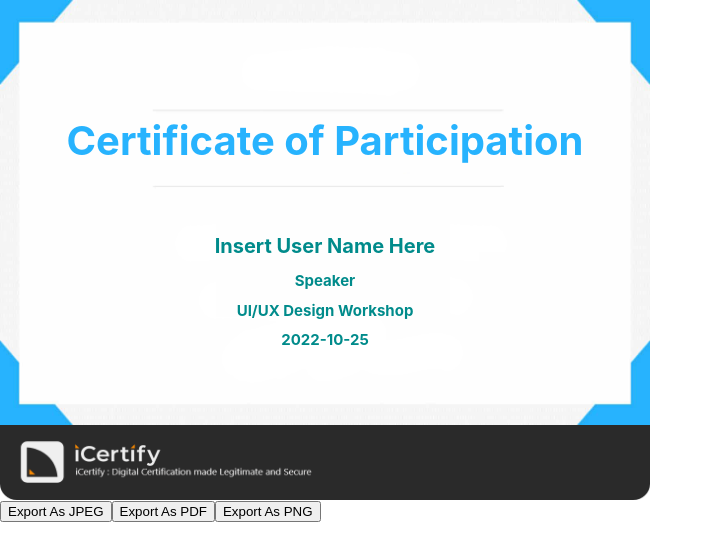
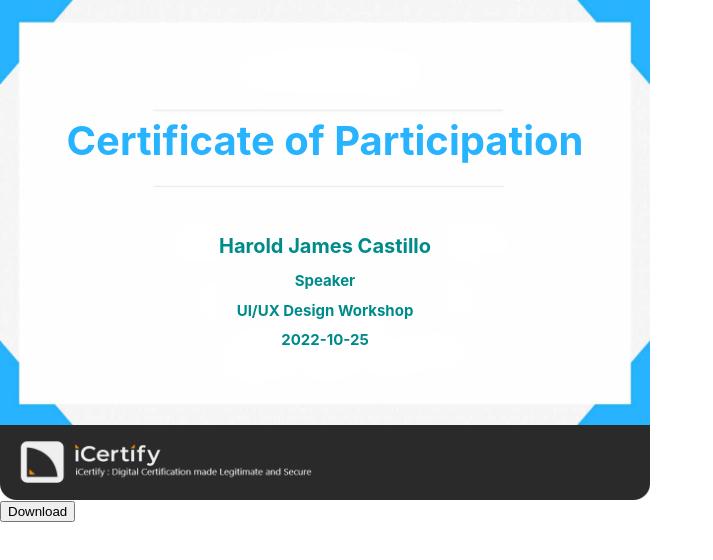
Before and after one commit to Chrystarin/iCertify, a React (Create React App) app in the folder client/: page / in a window 1280 px wide. Shown: the top 560 px of the page, without its empty margins (0-713 px from the left). Built offline with nearby package versions, Linux system fonts and the light colour scheme.

Commit message:
Certificate Download Function

```diff
--- a/client/src/Pages/CertificateGenerator/index.js
+++ b/client/src/Pages/CertificateGenerator/index.js
@@ -5,40 +5,16 @@ import './../../Assets/Styles/certificateStyle.css'
 import { exportComponentAsJPEG, exportComponentAsPDF, exportComponentAsPNG } from 'react-component-export-image';
 import React from 'react';
 
+// import React, { useEffect, useState } from "react";
 
 import downloadjs from 'downloadjs';
 import html2canvas from 'html2canvas';
+import exportAsImage from '../../Services/Actions/exportAsImage';
+import { useRef } from "react"
 
-class CertificateGenerator extends React.Component {
-
-    constructor(props){
-        super(props);
-        this.state={
-            user_name: "Insert User Name Here"
-        }
-    }
-
-    // generateCertificate=(evt)=>{
-    //     const val = evt.target.value
-    //     alert("Test")
-    //     this.setState({
-    //         user_name: "Harold James Castillo",
-
-    //     });
-    // }
-
-    // downloadCertificate = useCallback(async () => {
-    //     const certificateCanvas =
-    //       document.querySelector<HTMLElement>('.certificate');
-    //     if (!certificateCanvas) return;
-
-    //     const canvas = await html2canvas(certificateCanvas);
-    //     const dataURL = canvas.toDataURL('image/png');
-    //     downloadjs(dataURL, 'Certificate.png', 'image/png');
-    // }, []);
-
-    render(){
-        return (
+function CertificateGenerator(){
+    const exportRef = useRef();
+    return(
         <div className="CertificateGenerator">
             {/* <h1>Certificate Info</h1>
             <ul>
@@ -51,11 +27,11 @@ class CertificateGenerator extends React.Component {
                 <a id="download" href="#" onClick={this.downloadCertificate}><button id="btn_download" >Download</button></a>
             </ul> */}
 
-                <div className="certificate" id="certificateContent">
+            <div className="certificate" id="certificateContent" ref={exportRef}>
                 <div className="main_body">
                     <img src={certificateBodyTemplate} alt="certificate body"/>
                     <h1 className="certificate_title">Certificate of Participation</h1>
-                        <h1 className="user_name" id="user_name">{this.state.user_name}</h1>
+                    <h1 className="user_name" id="user_name">Harold James Castillo</h1>
                     <h1 className="user_role" id="user_role">Speaker</h1>
                     <h1 className="event_title" id="event_title">UI/UX Design Workshop</h1>
                     <h1 className="event_date" id="event_date">2022-10-25</h1>
@@ -64,33 +40,99 @@ class CertificateGenerator extends React.Component {
                     <img src={certificateFooterTemplate} alt="certificate footer"/>
                     <div id="qrcode" className="qrcode"></div>
                 </div>
+
+                <button onClick={() => exportAsImage(exportRef.current, "Certificate")}>
+                    Download
+                </button>
             </div>
         </div>
     );
 }
 
-}
+export default CertificateGenerator;
 
-export default class CertificateGeneratorPrint extends React.Component {
-    constructor(props) {
-      super(props);
-      this.componentRef = React.createRef();
-    }
+// class CertificateGenerator extends React.Component {
 
-    render() {
-      return (
-        <React.Fragment>
-          <CertificateGenerator ref={this.componentRef} />
-          <button onClick={() => exportComponentAsJPEG(this.componentRef)}>
-            Export As JPEG
-          </button>
-          <button onClick={() => exportComponentAsPDF(this.componentRef)}>
-            Export As PDF
-          </button>
-          <button onClick={() => exportComponentAsPNG(this.componentRef)}>
-            Export As PNG
-          </button>
-        </React.Fragment>
-      );
-    }
-}
+//     constructor(props){
+//         super(props);
+//         this.state={
+//             user_name: "Insert User Name Here"
+//         }
+//     }
+
+//     // generateCertificate=(evt)=>{
+//     //     const val = evt.target.value
+//     //     alert("Test")
+//     //     this.setState({
+//     //         user_name: "Harold James Castillo",
+
+//     //     });
+//     // }
+
+//     // downloadCertificate = useCallback(async () => {
+//     //     const certificateCanvas =
+//     //       document.querySelector<HTMLElement>('.certificate');
+//     //     if (!certificateCanvas) return;
+
+//     //     const canvas = await html2canvas(certificateCanvas);
+//     //     const dataURL = canvas.toDataURL('image/png');
+//     //     downloadjs(dataURL, 'Certificate.png', 'image/png');
+//     // }, []);
+
+//     render(){
+//         return (
+//             <div className="CertificateGenerator">
+//                 {/* <h1>Certificate Info</h1>
+//                 <ul>
+//                     <li>Name: <input type="text" id="user_name_input" value={this.state.user_name_input}/></li>
+//                     <li>Role: <input type="text" id="user_role_input"/></li>
+//                     <li>Event: <input type="text" id="event_title_input"/></li>
+//                     <li>Date:  <input type="date" id="event_date_input"/></li>
+//                     <li>QR Content: <input type="text" id="qrcode_input"/></li>
+//                     <button id="btn_generate" onClick={this.generateCertificate}>Generate</button>
+//                     <a id="download" href="#" onClick={this.downloadCertificate}><button id="btn_download" >Download</button></a>
+//                 </ul> */}
+
+//                 <div className="certificate" id="certificateContent">
+//                     <div className="main_body">
+//                         <img src={certificateBodyTemplate} alt="certificate body"/>
+//                         <h1 className="certificate_title">Certificate of Participation</h1>
+//                         <h1 className="user_name" id="user_name">{this.state.user_name}</h1>
+//                         <h1 className="user_role" id="user_role">Speaker</h1>
+//                         <h1 className="event_title" id="event_title">UI/UX Design Workshop</h1>
+//                         <h1 className="event_date" id="event_date">2022-10-25</h1>
+//                     </div>
+//                     <div className="footer">
+//                         <img src={certificateFooterTemplate} alt="certificate footer"/>
+//                         <div id="qrcode" className="qrcode"></div>
+//                     </div>
+//                 </div>
+//             </div>
+//         );
+//     }
+
+// }
+
+// export default class CertificateGeneratorPrint extends React.Component {
+//     constructor(props) {
+//       super(props);
+//       this.componentRef = React.createRef();
+//     }
+
+//     render() {
+//       return (
+//         <React.Fragment>
+//           <CertificateGenerator ref={this.componentRef} />
+//           <button onClick={() => exportComponentAsJPEG(this.componentRef)}>
+//             Export As JPEG
+//           </button>
+//           <button onClick={() => exportComponentAsPDF(this.componentRef)}>
+//             Export As PDF
+//           </button>
+//           <button onClick={() => exportComponentAsPNG(this.componentRef)}>
+//             Export As PNG
+//           </button>
+//         </React.Fragment>
+//       );
+//     }
+// }
--- /dev/null
+++ b/client/src/Services/Actions/exportAsImage.js
@@ -0,0 +1,44 @@
+import html2canvas from "html2canvas";
+import React from 'react'
+
+const exportAsImage = async (element, imageFileName) => {
+    const canvas = await html2canvas(element);
+    const image = canvas.toDataURL("image/png", 1.0);
+    downloadImage(image, imageFileName);
+    };
+
+const downloadImage = (blob, fileName) => {
+    const fakeLink = window.document.createElement("a");
+    fakeLink.style = "display:none;";
+    fakeLink.download = fileName;
+
+    fakeLink.href = blob;
+
+    document.body.appendChild(fakeLink);
+    fakeLink.click();
+    document.body.removeChild(fakeLink);
+
+    fakeLink.remove();
+};
+
+export default exportAsImage;
+
+// Code Snippet for Views with Scroll
+// const exportAsImage = async (element, imageFileName) => {
+//     const html = document.getElementsByTagName("html")[0];
+//     const body = document.getElementsByTagName("body")[0];
+//     let htmlWidth = html.clientWidth;
+//     let bodyWidth = body.clientWidth;
+//     const newWidth = element.scrollWidth - element.clientWidth;
+//     if (newWidth > element.clientWidth) {
+//         htmlWidth += newWidth;
+//         bodyWidth += newWidth;
+//     }
+//     html.style.width = htmlWidth + "px";
+//     body.style.width = bodyWidth + "px";
+//     const canvas = await html2canvas(element);
+//     const image = canvas.toDataURL("image/png", 1.0);
+//     downloadImage(image, imageFileName);
+//     html.style.width = null;
+//     body.style.width = null;
+// };
--- a/client/src/index.js
+++ b/client/src/index.js
@@ -3,7 +3,6 @@ import ReactDOM from 'react-dom/client';
 import './index.css';
 import CertificateGenerator from './Pages/CertificateGenerator';
 import reportWebVitals from './reportWebVitals';
-import Routes from './Routes'
 
 const root = ReactDOM.createRoot(document.getElementById('root'));
 root.render(
```
Also changed, not shown: client/src/App.js (+23 -23 lines). Lines whose indentation alone changed are shown as unchanged.
